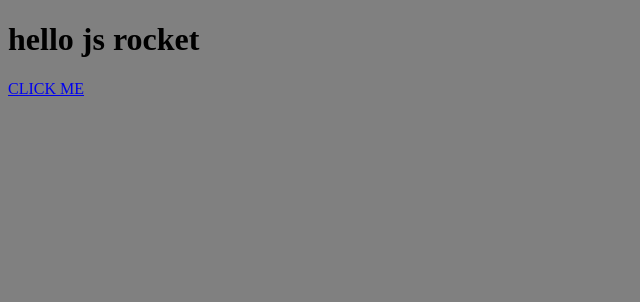
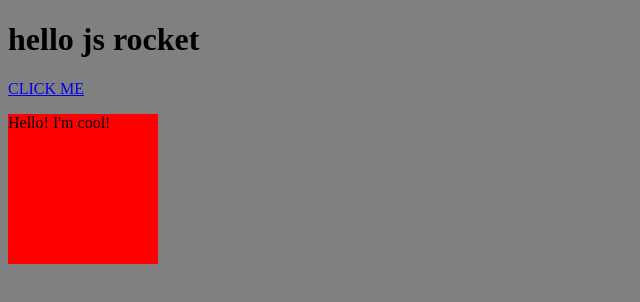
Before and after one commit to anumino/js-rocket, a plain HTML site: page index.html in a window 1280 px wide. Both pictures are taken after a click on the link "CLICK ME". Shown: the whole page, without its empty margins (0-640 px from the left). Drawn offline with Linux system fonts and the light colour scheme.

Commit message:
added div that changes color
used class names (one object can have multiple class names)

```diff
--- a/css/style.css
+++ b/css/style.css
@@ -1,3 +1,15 @@
 body{
 	background-color: grey;
 }
+
+.green{
+	height: 150px;
+	width: 150px;
+	background-color: green;
+	transition: background-color 2s;
+}
+
+.green.red{
+	background-color: red;
+
+}
--- a/index.html
+++ b/index.html
@@ -10,6 +10,9 @@
 </head>
 <body>
 	<h1>hello js rocket</h1>
-	<a href="#" onclick="sayMyName('Anna')">CLICK ME</a>
+	<a href="#" onclick="doCoolStuff()">CLICK ME</a>
+	<div class="green" id="cool">
+		<p>Hello! I'm cool!</p>
+	</div>
 </body>
 </html>
--- a/js/script.js
+++ b/js/script.js
@@ -1,6 +1,15 @@
 var sayMyName = function (name){
 	alert('My name is: '+name)
 }
+ var doCoolStuff = function () {
+ 	var currentClassname = document.getElementById('cool').className;
+
+ 	if (currentClassname == 'green') {
+ 		document.getElementById('cool').className = 'green red';
+ 	} else {
+ 		document.getElementById('cool').className = 'green';
+ 	}
+ }
 
 var car = {
 	make: 'VW',
```
